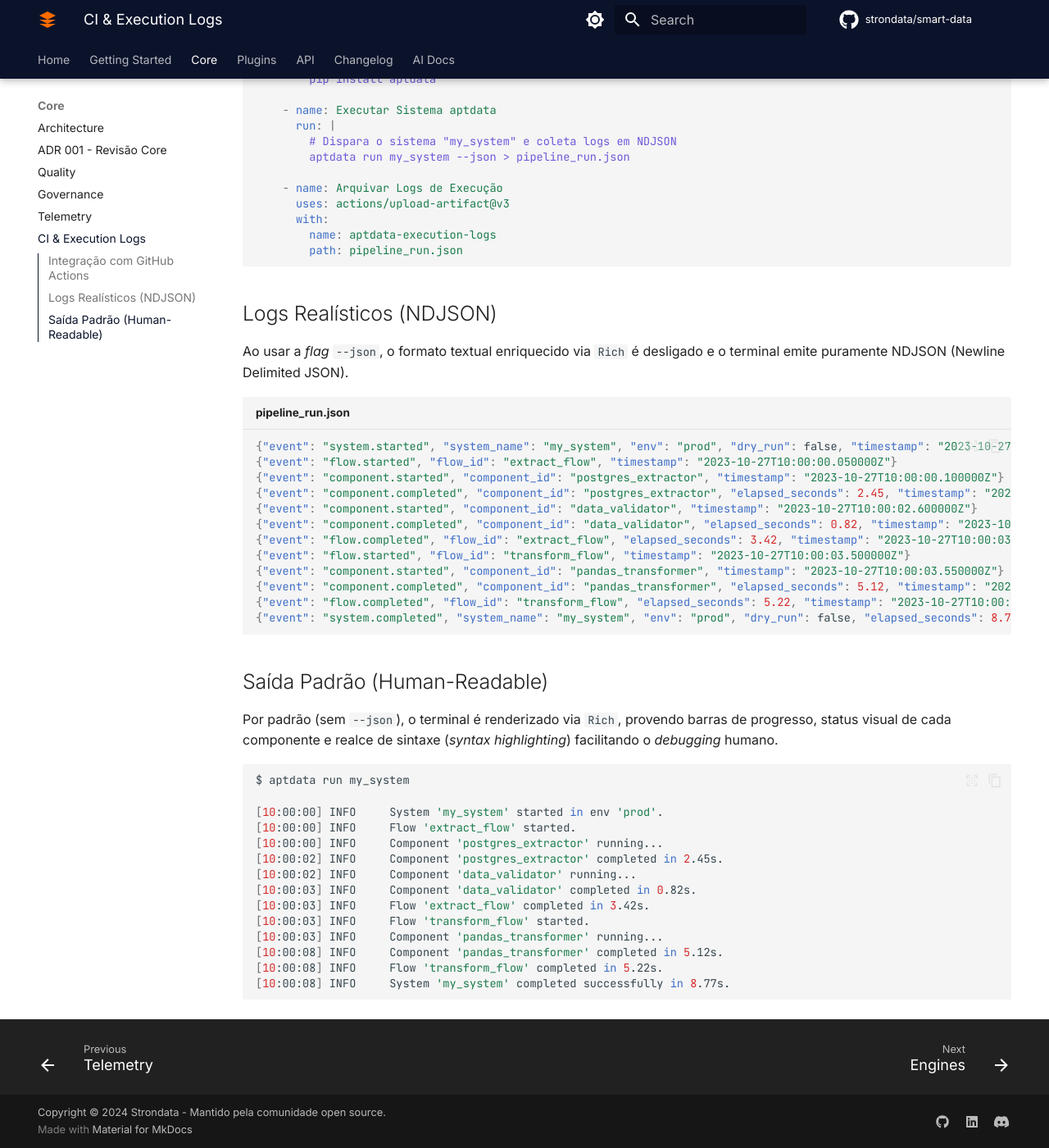
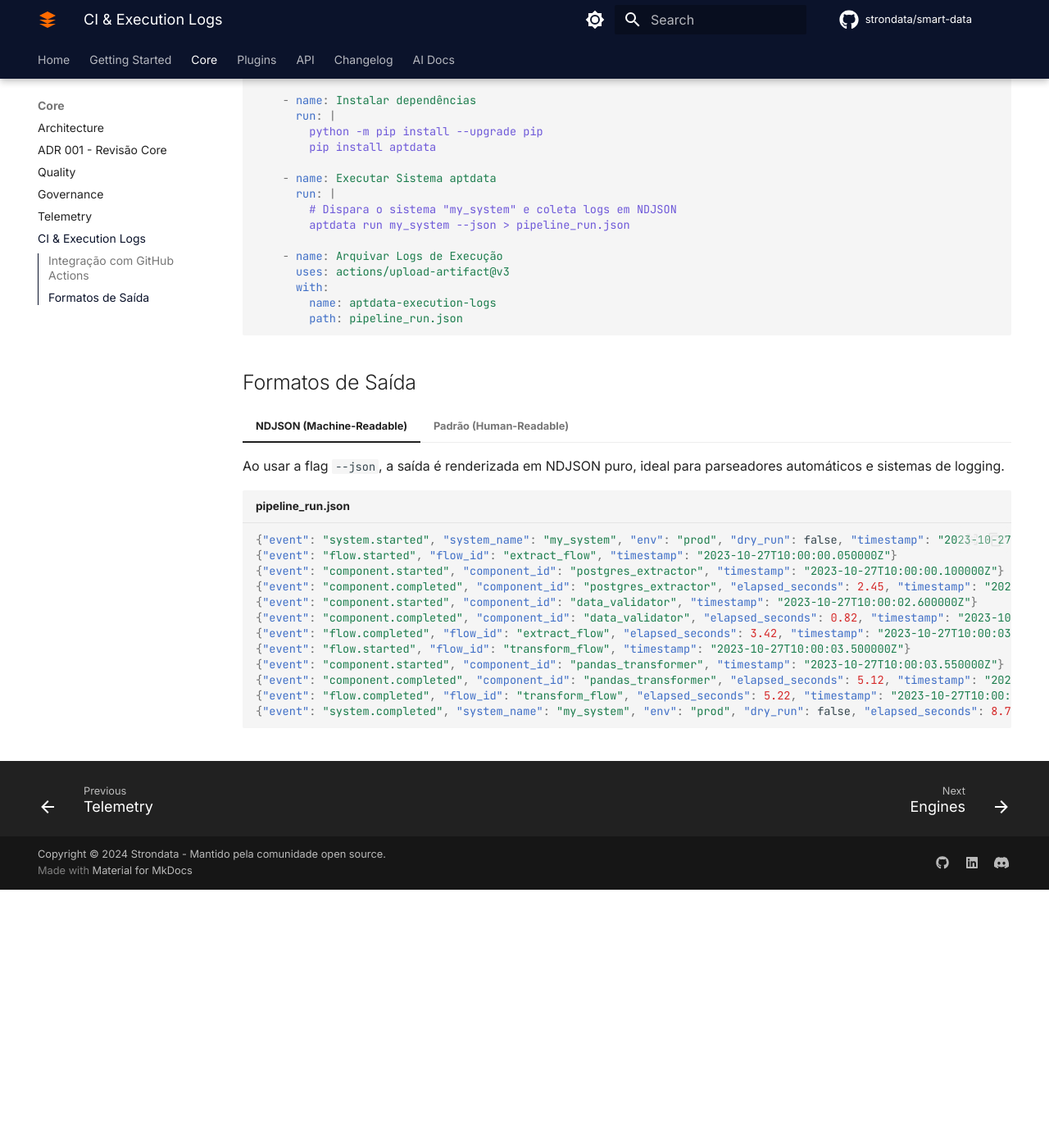
Before and after one commit to antunes-hq/aptdata-flow-os, an MkDocs documentation site: the page built from docs/ci-logs.md, in a window 1280 px wide and 1400 px high, scrolled down 884 px. Shown: the whole window at 82% size. Built offline with MkDocs 1.6.1 and Material for MkDocs 9.7.7, drawn with Linux system fonts in a browser that asks for light colours; comment, search, counter and statistics services are not loaded; after the commit the page ends 1969 px from its top, so only the background shows below that; some of the changed text lies outside the part shown.

Commit message:
docs: Apply MkDocs Material DX improvements to Markdown and diagrams
Refactored ci-logs.md to be more concise and use Content Tabs.
Updated Mermaid diagrams in governance.md, getting-started.md,
and architecture.md to use the project's custom color palette
(classDef styling) where supported by Mermaid syntax.

Co-authored-by: Lucasa22 <22979127+Lucasa22@users.noreply.github.com>

````diff
--- a/docs/ci-logs.md
+++ b/docs/ci-logs.md
@@ -1,10 +1,14 @@
 # Logs de Execução e CI/CD
 
-O **aptdata** foi arquitetado com automação em mente. A emissão de logs pode ser formatada em objetos JSON estruturados e lineares (`--json`), viabilizando a captura, *parsing* e ingestão direta em *Data Lakes* de observabilidade (ex: Datadog, ELK) ou esteiras de CI/CD.
+O **aptdata** foi arquitetado com automação e integração em mente.
+
+- **Logs Estruturados:** Emissão em NDJSON (`--json`).
+- **Observabilidade:** Facilita a captura, *parsing* e ingestão direta em Data Lakes e ferramentas de monitoramento (ex: Datadog, ELK).
+- **Automação:** Ideal para esteiras de CI/CD.
 
 ## Integração com GitHub Actions
 
-O exemplo abaixo demonstra a orquestração de um pipeline de dados do `aptdata` sendo disparado por cron-jobs através de uma Action do GitHub. O output estruturado é arquivado no final da esteira.
+O exemplo abaixo demonstra um workflow automatizado usando cron-jobs, onde o log em formato JSON é arquivado no final da execução.
 
 ```yaml title=".github/workflows/data-pipeline.yml"
 name: Run Data Pipeline
@@ -45,42 +49,44 @@ jobs:
         path: pipeline_run.json
 ```
 
-## Logs Realísticos (NDJSON)
+## Formatos de Saída
 
-Ao usar a *flag* `--json`, o formato textual enriquecido via `Rich` é desligado e o terminal emite puramente NDJSON (Newline Delimited JSON).
+=== "NDJSON (Machine-Readable)"
 
-```json title="pipeline_run.json"
-{"event": "system.started", "system_name": "my_system", "env": "prod", "dry_run": false, "timestamp": "2023-10-27T10:00:00.000000Z"}
-{"event": "flow.started", "flow_id": "extract_flow", "timestamp": "2023-10-27T10:00:00.050000Z"}
-{"event": "component.started", "component_id": "postgres_extractor", "timestamp": "2023-10-27T10:00:00.100000Z"}
-{"event": "component.completed", "component_id": "postgres_extractor", "elapsed_seconds": 2.45, "timestamp": "2023-10-27T10:00:02.550000Z"}
-{"event": "component.started", "component_id": "data_validator", "timestamp": "2023-10-27T10:00:02.600000Z"}
-{"event": "component.completed", "component_id": "data_validator", "elapsed_seconds": 0.82, "timestamp": "2023-10-27T10:00:03.420000Z"}
-{"event": "flow.completed", "flow_id": "extract_flow", "elapsed_seconds": 3.42, "timestamp": "2023-10-27T10:00:03.470000Z"}
-{"event": "flow.started", "flow_id": "transform_flow", "timestamp": "2023-10-27T10:00:03.500000Z"}
-{"event": "component.started", "component_id": "pandas_transformer", "timestamp": "2023-10-27T10:00:03.550000Z"}
-{"event": "component.completed", "component_id": "pandas_transformer", "elapsed_seconds": 5.12, "timestamp": "2023-10-27T10:00:08.670000Z"}
-{"event": "flow.completed", "flow_id": "transform_flow", "elapsed_seconds": 5.22, "timestamp": "2023-10-27T10:00:08.720000Z"}
-{"event": "system.completed", "system_name": "my_system", "env": "prod", "dry_run": false, "elapsed_seconds": 8.77, "timestamp": "2023-10-27T10:00:08.770000Z"}
-```
+    Ao usar a flag `--json`, a saída é renderizada em NDJSON puro, ideal para parseadores automáticos e sistemas de logging.
 
-## Saída Padrão (Human-Readable)
+    ```json title="pipeline_run.json"
+    {"event": "system.started", "system_name": "my_system", "env": "prod", "dry_run": false, "timestamp": "2023-10-27T10:00:00.000000Z"}
+    {"event": "flow.started", "flow_id": "extract_flow", "timestamp": "2023-10-27T10:00:00.050000Z"}
+    {"event": "component.started", "component_id": "postgres_extractor", "timestamp": "2023-10-27T10:00:00.100000Z"}
+    {"event": "component.completed", "component_id": "postgres_extractor", "elapsed_seconds": 2.45, "timestamp": "2023-10-27T10:00:02.550000Z"}
+    {"event": "component.started", "component_id": "data_validator", "timestamp": "2023-10-27T10:00:02.600000Z"}
+    {"event": "component.completed", "component_id": "data_validator", "elapsed_seconds": 0.82, "timestamp": "2023-10-27T10:00:03.420000Z"}
+    {"event": "flow.completed", "flow_id": "extract_flow", "elapsed_seconds": 3.42, "timestamp": "2023-10-27T10:00:03.470000Z"}
+    {"event": "flow.started", "flow_id": "transform_flow", "timestamp": "2023-10-27T10:00:03.500000Z"}
+    {"event": "component.started", "component_id": "pandas_transformer", "timestamp": "2023-10-27T10:00:03.550000Z"}
+    {"event": "component.completed", "component_id": "pandas_transformer", "elapsed_seconds": 5.12, "timestamp": "2023-10-27T10:00:08.670000Z"}
+    {"event": "flow.completed", "flow_id": "transform_flow", "elapsed_seconds": 5.22, "timestamp": "2023-10-27T10:00:08.720000Z"}
+    {"event": "system.completed", "system_name": "my_system", "env": "prod", "dry_run": false, "elapsed_seconds": 8.77, "timestamp": "2023-10-27T10:00:08.770000Z"}
+    ```
 
-Por padrão (sem `--json`), o terminal é renderizado via `Rich`, provendo barras de progresso, status visual de cada componente e realce de sintaxe (*syntax highlighting*) facilitando o *debugging* humano.
+=== "Padrão (Human-Readable)"
 
-```bash
-$ aptdata run my_system
+    Por padrão (sem `--json`), o terminal utiliza o `Rich` para prover barras de progresso, realce de sintaxe e status visuais facilitando o *debugging*.
 
-[10:00:00] INFO     System 'my_system' started in env 'prod'.
-[10:00:00] INFO     Flow 'extract_flow' started.
-[10:00:00] INFO     Component 'postgres_extractor' running...
-[10:00:02] INFO     Component 'postgres_extractor' completed in 2.45s.
-[10:00:02] INFO     Component 'data_validator' running...
-[10:00:03] INFO     Component 'data_validator' completed in 0.82s.
-[10:00:03] INFO     Flow 'extract_flow' completed in 3.42s.
-[10:00:03] INFO     Flow 'transform_flow' started.
-[10:00:03] INFO     Component 'pandas_transformer' running...
-[10:00:08] INFO     Component 'pandas_transformer' completed in 5.12s.
-[10:00:08] INFO     Flow 'transform_flow' completed in 5.22s.
-[10:00:08] INFO     System 'my_system' completed successfully in 8.77s.
-```
+    ```bash
+    $ aptdata run my_system
+
+    [10:00:00] INFO     System 'my_system' started in env 'prod'.
+    [10:00:00] INFO     Flow 'extract_flow' started.
+    [10:00:00] INFO     Component 'postgres_extractor' running...
+    [10:00:02] INFO     Component 'postgres_extractor' completed in 2.45s.
+    [10:00:02] INFO     Component 'data_validator' running...
+    [10:00:03] INFO     Component 'data_validator' completed in 0.82s.
+    [10:00:03] INFO     Flow 'extract_flow' completed in 3.42s.
+    [10:00:03] INFO     Flow 'transform_flow' started.
+    [10:00:03] INFO     Component 'pandas_transformer' running...
+    [10:00:08] INFO     Component 'pandas_transformer' completed in 5.12s.
+    [10:00:08] INFO     Flow 'transform_flow' completed in 5.22s.
+    [10:00:08] INFO     System 'my_system' completed successfully in 8.77s.
+    ```
````
Also changed, not shown: docs/architecture.md (+3 -0 lines), docs/getting-started.md (+3 -0 lines), docs/governance.md (+6 -0 lines).
